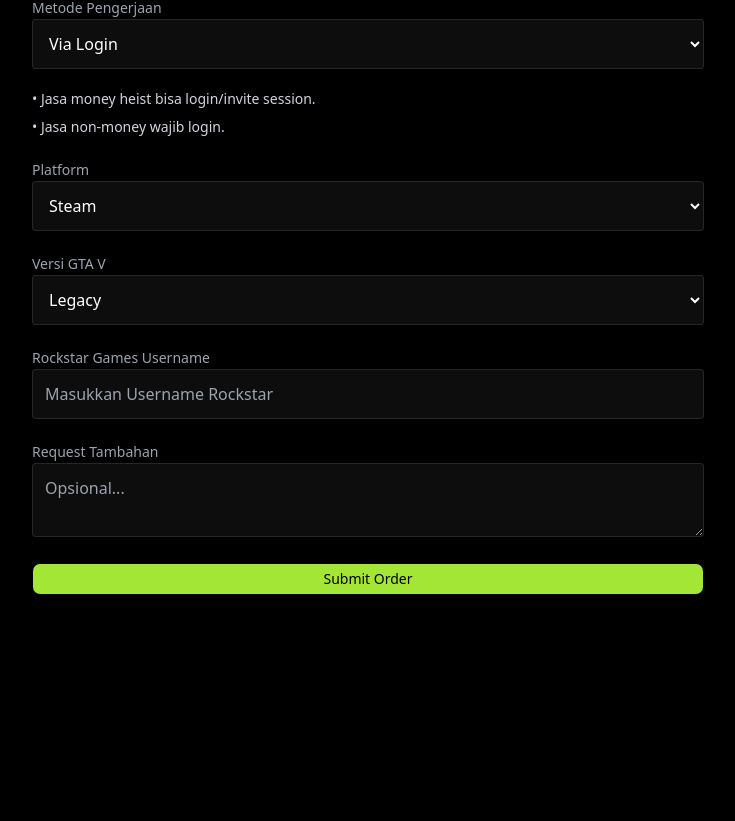
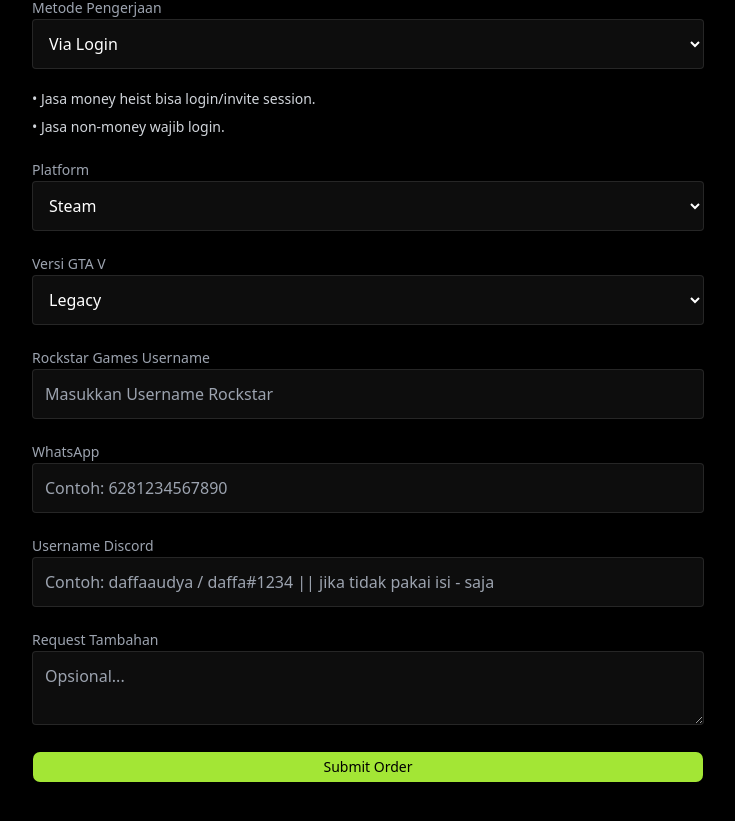
Before and after one commit to DaffaAudyaPramana/game-service-marketplace, a Next.js app in the folder game-service-frontend/: page /checkout/create in a window 1280 px wide. Shown: the part 526-1347 px from the top of the page, without its empty margins (272-1007 px from the left). Before the commit the page ends 1169 px from the top, so only its background shows below. Built offline with nearby package versions, Linux system fonts and the light colour scheme; no server answers.

Commit message:
update: add whatsapp customer & discord id customer

```diff
--- a/game-service-frontend/src/app/checkout/create/CheckoutCreateClient.tsx
+++ b/game-service-frontend/src/app/checkout/create/CheckoutCreateClient.tsx
@@ -21,6 +21,8 @@ export default function CheckoutCreateClient() {
     platform: "steam",
     version: "legacy",
     rockstarId: "",
+    whatsapp: "",
+    discordUsername: "",
     notes: "",
   });
 
@@ -67,9 +69,11 @@ export default function CheckoutCreateClient() {
 
       const customerName = form.name.trim();
       const rockstarId = form.rockstarId.trim();
+      const whatsapp = form.whatsapp.trim();
+      const discordUsername = form.discordUsername.trim();
 
-      if (!customerName || !rockstarId) {
-        alert("Nama & ID Rockstar wajib diisi!");
+      if (!customerName || !rockstarId || !whatsapp || !discordUsername) {
+        alert("Nama, Rockstar ID, WhatsApp, dan Username Discord wajib diisi!");
         return;
       }
 
@@ -104,6 +108,8 @@ export default function CheckoutCreateClient() {
           platform: form.platform,
           version: form.version,
           gameUserId: rockstarId,
+          whatsapp,
+          discordUsername,
           notes: form.notes,
         }),
       });
@@ -253,6 +259,36 @@ export default function CheckoutCreateClient() {
           </div>
 
           <div>
+            <label className="text-sm text-gray-400">WhatsApp</label>
+            <input
+              className="w-full p-3 rounded bg-white/5 border border-white/10 text-white"
+              placeholder="Contoh: 6281234567890"
+              value={form.whatsapp}
+              onChange={(e) =>
+                setForm({
+                  ...form,
+                  whatsapp: e.target.value,
+                })
+              }
+            />
+          </div>
+
+          <div>
+            <label className="text-sm text-gray-400">Username Discord</label>
+            <input
+              className="w-full p-3 rounded bg-white/5 border border-white/10 text-white"
+              placeholder="Contoh: daffaaudya / daffa#1234 || jika tidak pakai isi - saja"
+              value={form.discordUsername}
+              onChange={(e) =>
+                setForm({
+                  ...form,
+                  discordUsername: e.target.value,
+                })
+              }
+            />
+          </div>
+
+          <div>
             <label className="text-sm text-gray-400">
               Request Tambahan
             </label>
```
